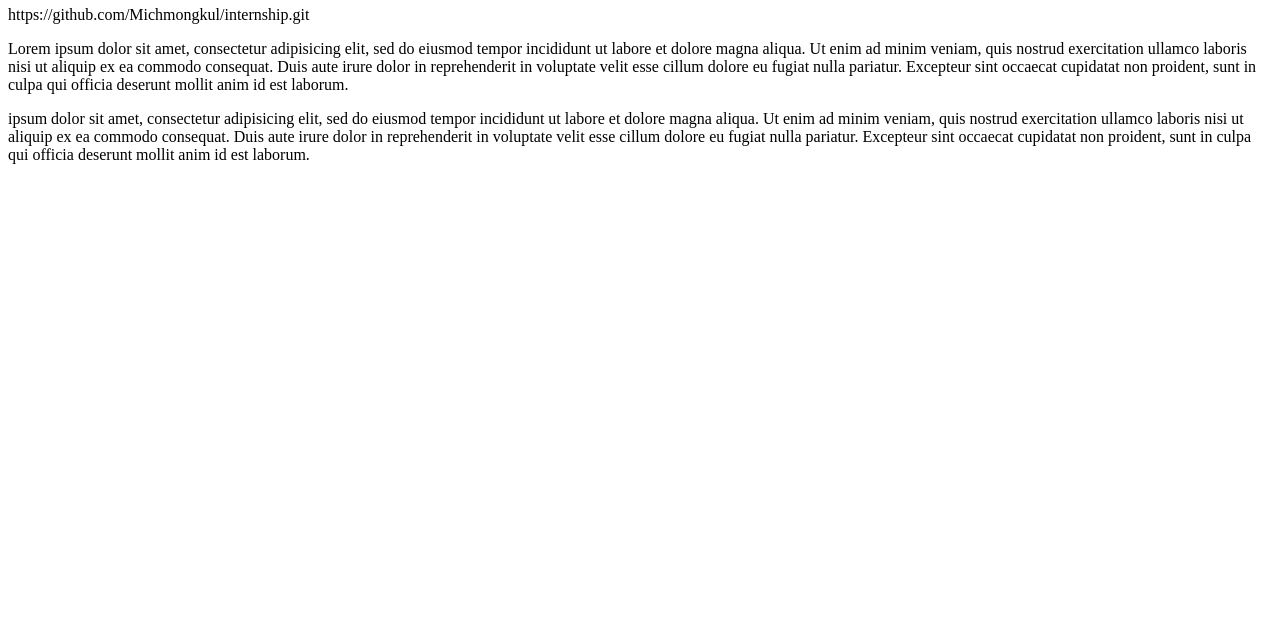
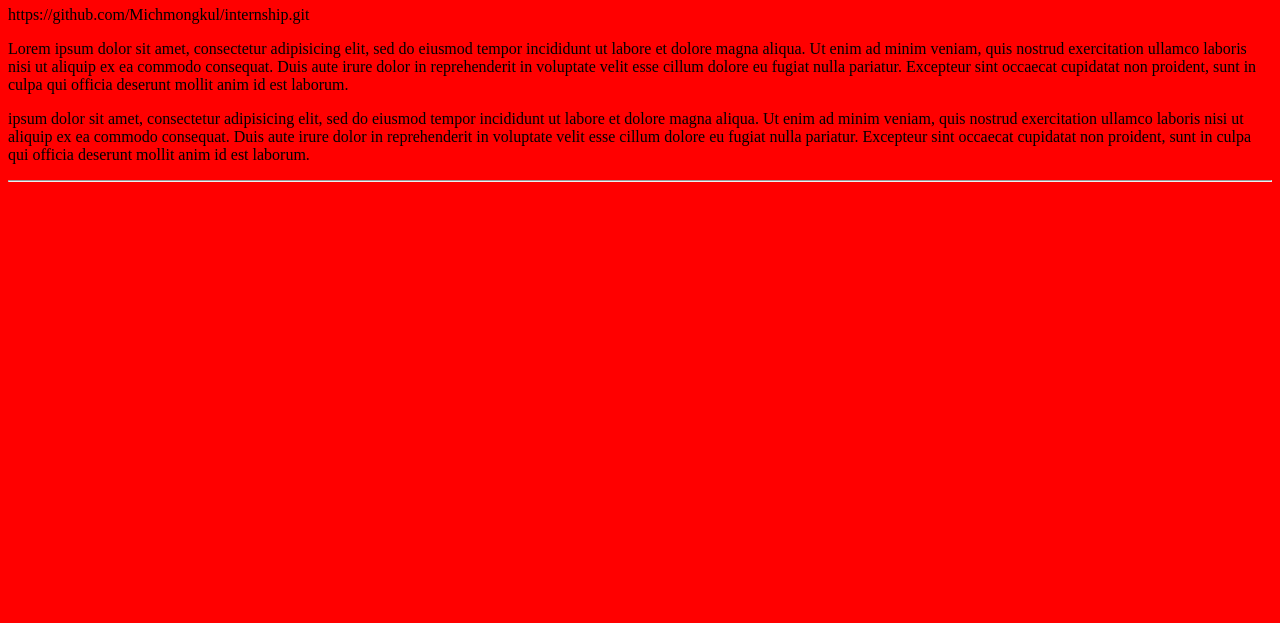
Before and after one commit to leakena/internship, a plain HTML site: page index.html in a window 1280 px wide. Shown: the part 177-800 px from the top of the page. Drawn offline with Linux system fonts and the light colour scheme.

Commit message:
Add text

```diff
--- a/index.html
+++ b/index.html
@@ -2,6 +2,11 @@
     <head>
         <title>Welcom to ITC</title>
     </head>
+    <style type="text/css">
+    	body{
+    		background-color: red;
+    	}
+    </style>
     <body>
         <h1> Welcome</h1>
         <h1>hello</h1>
@@ -20,6 +25,7 @@
  		consequat. Duis aute irure dolor in reprehenderit in voluptate velit esse
  		cillum dolore eu fugiat nulla pariatur. Excepteur sint occaecat cupidatat non
  		proident, sunt in culpa qui officia deserunt mollit anim id est laborum.</p>
+<hr>
     </body>
 
 </htm>
```
